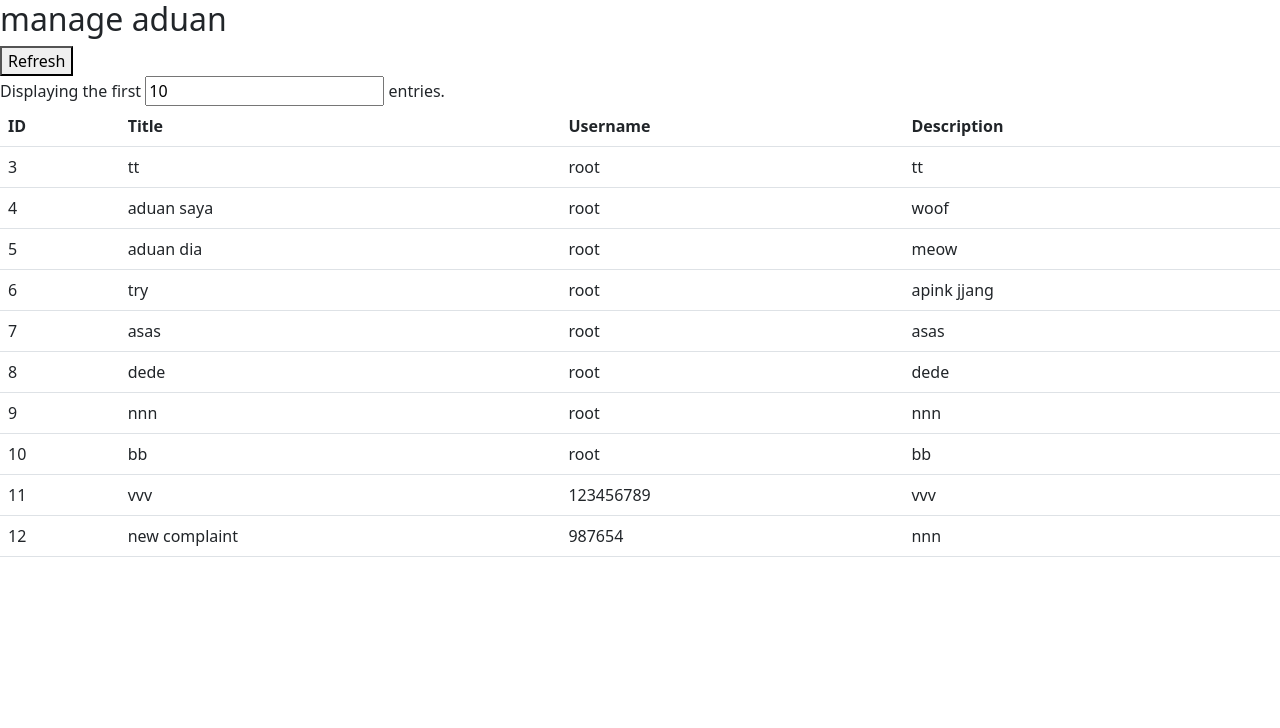
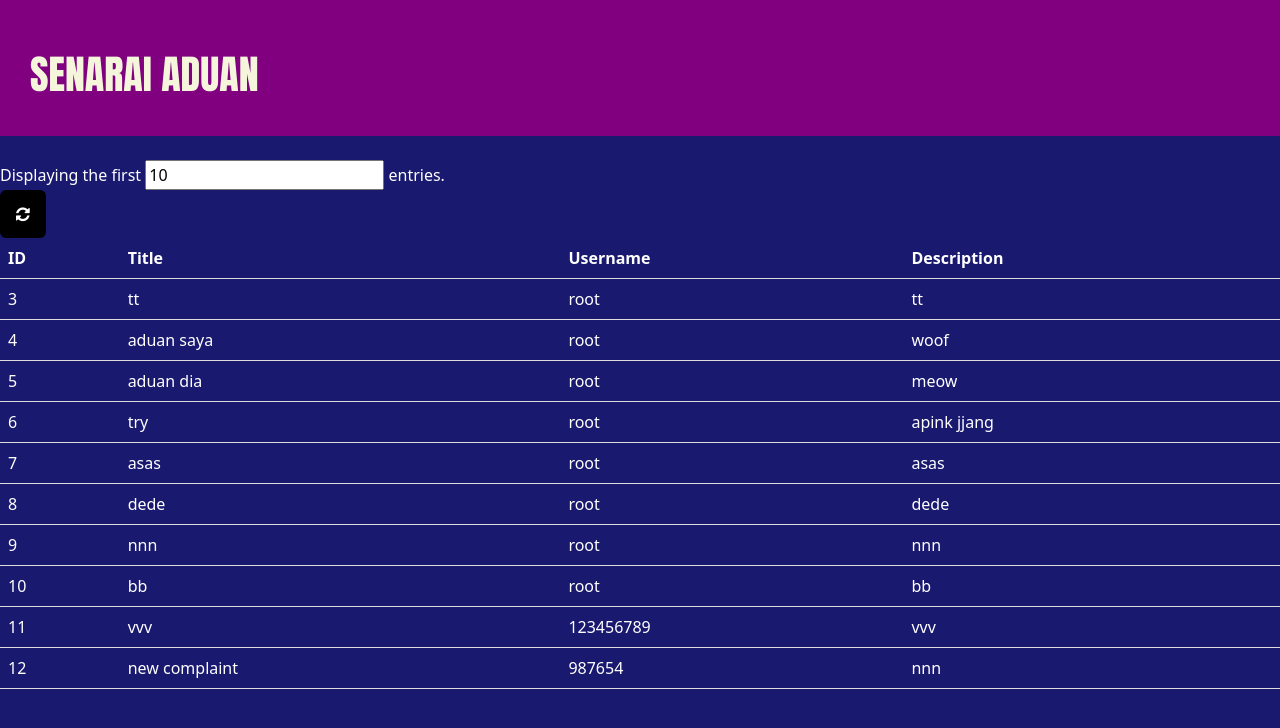
Before and after one commit to mrahmatm/csc578_grp, a PHP site: the page made by staff/manage aduan.php in a window 1280 px wide. Shown: the top 728 px of the page. Run offline with PHP 8.4, Linux system fonts and the light colour scheme; a user stored in the database is signed in; data comes from the database, SQL or seed files in the repository.

Commit message:
adding css
dashboard & manage aduan page

```diff
--- a/log in.php
+++ b/log in.php
@@ -14,7 +14,7 @@
 <body>
     <style>
         body{
-            background-image: url("web.jpg");
+            background-image: url("bla.png");
             background-color: #cccccc;
         }
         .container{
--- a/staff/manage aduan.php
+++ b/staff/manage aduan.php
@@ -4,7 +4,9 @@
     <meta charset="UTF-8">
     <meta http-equiv="X-UA-Compatible" content="IE=edge">
     <meta name="viewport" content="width=device-width, initial-scale=1.0">
-    <title>Document</title>
+    <link rel="stylesheet" href="https://cdnjs.cloudflare.com/ajax/libs/font-awesome/4.7.0/css/font-awesome.min.css">
+
+    <title>manage aduan</title>
 
     <?php
 
@@ -26,17 +28,78 @@
             fetchAduan();
         }, 3000);
     </script>
+    <style>
+.header{
+  background-color: purple;
+  color: beige;
+  padding: 30px;
+}
+
+body{
+            background-color: #191970;
+            background-repeat: no-repeat;
+            background-attachment: fixed;
+            background-size: cover;
+            color: white;
+
+        }
+.btn {
+  background-color:black ;
+  border: none;
+  color: white;
+  padding: 12px 16px;
+  font-size: 16px;
+  cursor: pointer;
+}
+
+/* Darker background on mouse-over */
+.btn:hover {
+  background-color: purple;
+}
+
+table {
+  border-collapse: collapse;
+  width: 100%;
+  color:white;
+}
+
+th, td {
+  padding: 8px;
+  text-align: left;
+  border-bottom: 1px solid #ddd;
+  color:white;
+}
+
+tr:hover {background-color:#8a2be2;}
+
+h1 {text-align: left;
+            margin-top: 20px;
+            font-family: Impact, fantasy;
+            font: size 42px;
+
+        }
+</style>
 </head>
 <body>
-    <h2>manage aduan</h2>
+<div class="header">
+<h1>SENARAI ADUAN</h2>
+
+</div>
     <div>
-        <button id="btnRefresh" onclick="fetchAduan()">Refresh</button><br>
+        <br>
         <label for="displayLimiter">Displaying the first </label>
         <input type="number" step="5" min="10" value="10" id="displayLimiter">
         <label for="displayLimiter"> entries.</label>
+        <br>
+        <button id="btnRefresh" onclick="fetchAduan()" class="btn"><i class="fa fa-refresh"></i></button><br>
         <div>
             <table id="tableAduan" class="table">
-                <th>ID</th><th>Title</th><th>Username</th><th>Description</th>
+                <tr>
+                    <th>ID</th>
+                    <th>Title</th>
+                    <th>Username</th>
+                    <th>Description</th>
+                </tr>
             </table>
         </div>
     </div>
```
Also changed, not shown: staff/dashboard.php (+96 -8 lines), bla.png (added), staff/dashboard.png (added), style.css (line endings or trailing spaces).
